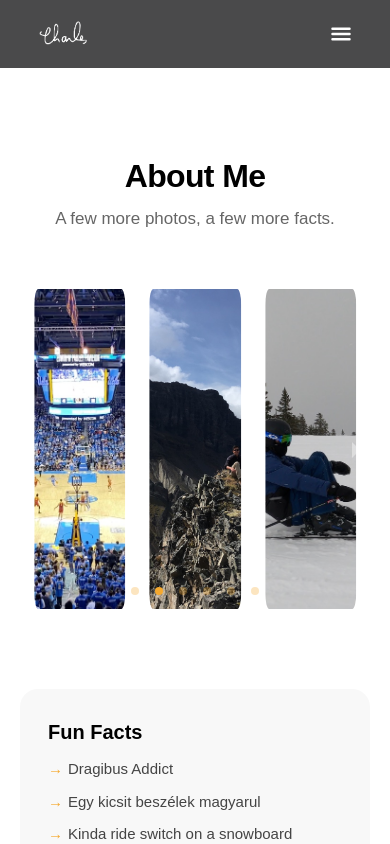
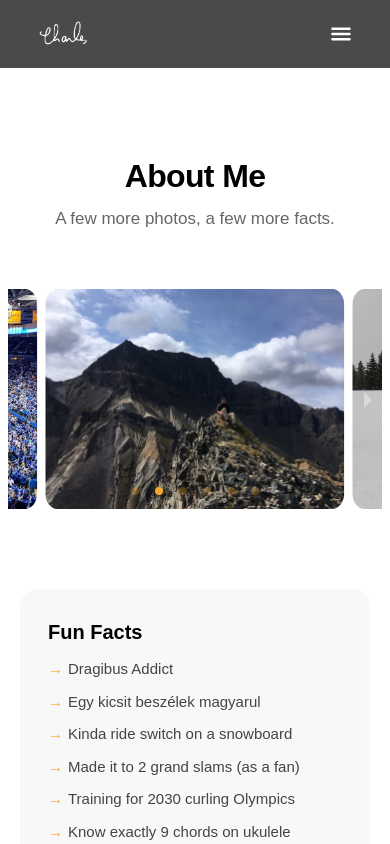
Before and after one commit to cbucquet/charles-website, a React (Create React App) app: page /about in a window 390 px wide. Shown: the top 844 px of the page. Built offline with nearby package versions, Linux system fonts and the light colour scheme.

Commit message:
Changes for mobile view

```diff
--- a/src/App.css
+++ b/src/App.css
@@ -356,6 +356,7 @@ nav a {
   object-position: top center;
   cursor: pointer;
   display: block;
+  touch-action: manipulation;
 }
 
 .hero-content {
@@ -804,6 +805,17 @@ nav a {
   box-shadow: none;
 }
 
+@media (max-width: 700px) {
+  .photoGallery {
+    padding: 0 8px;
+  }
+
+  .carouselImage {
+    height: 220px;
+    padding: 0 4px;
+  }
+}
+
 .about-content {
   max-width: 1100px;
   margin: 80px auto 0;
--- a/src/pages/About.js
+++ b/src/pages/About.js
@@ -1,5 +1,5 @@
 // src/pages/About.js
-import React from 'react';
+import React, { useState, useEffect } from 'react';
 import { motion } from 'framer-motion';
 import { Helmet } from 'react-helmet-async';
 
@@ -25,6 +25,16 @@ const fadeUp = {
 };
 
 const About = () => {
+  const [isMobile, setIsMobile] = useState(false);
+
+  useEffect(() => {
+    const mql = window.matchMedia("(max-width: 700px)");
+    setIsMobile(mql.matches);
+    const handleChange = (e) => setIsMobile(e.matches);
+    mql.addEventListener("change", handleChange);
+    return () => mql.removeEventListener("change", handleChange);
+  }, []);
+
   return (
     <div className="about-page">
       <Helmet>
@@ -72,7 +82,7 @@ const About = () => {
           swipeable={true}
           showStatus={false}
           centerMode={true}
-          centerSlidePercentage={33}
+          centerSlidePercentage={isMobile ? 82 : 33}
           transitionTime={1000}
           stopOnHover={true}
         >
--- a/src/pages/Home.js
+++ b/src/pages/Home.js
@@ -99,6 +99,7 @@ const Home = () => {
   const heroTextOpacity = useTransform(scrollYProgress, [0, 0.7], [1, 0]);
 
   const heroPhotoRef = useRef(null);
+  const photoTapTimestamps = useRef([]);
   const rawRotateX = useMotionValue(0);
   const rawRotateY = useMotionValue(0);
   const photoRotateX = useSpring(rawRotateX, { stiffness: 300, damping: 25 });
@@ -144,6 +145,15 @@ const Home = () => {
     startIdlePhotoDrift();
   };
 
+  const handlePhotoTripleTap = () => {
+    const now = Date.now();
+    photoTapTimestamps.current = [...photoTapTimestamps.current.filter(t => now - t < 600), now];
+    if (photoTapTimestamps.current.length >= 3) {
+      photoTapTimestamps.current = [];
+      setFrench(f => !f);
+    }
+  };
+
   return (
     <div className="home-page">
       <Helmet>
@@ -165,7 +175,7 @@ const Home = () => {
           <img
             src={gradPhoto}
             alt="Charles Bucquet at UCLA graduation"
-            onClick={e => setFrench((e.detail === 3 && !french) || (e.detail !== 3 && french))}
+            onClick={handlePhotoTripleTap}
           />
         </motion.div>
         <motion.div className="hero-content" style={{ opacity: heroTextOpacity }}>
```
